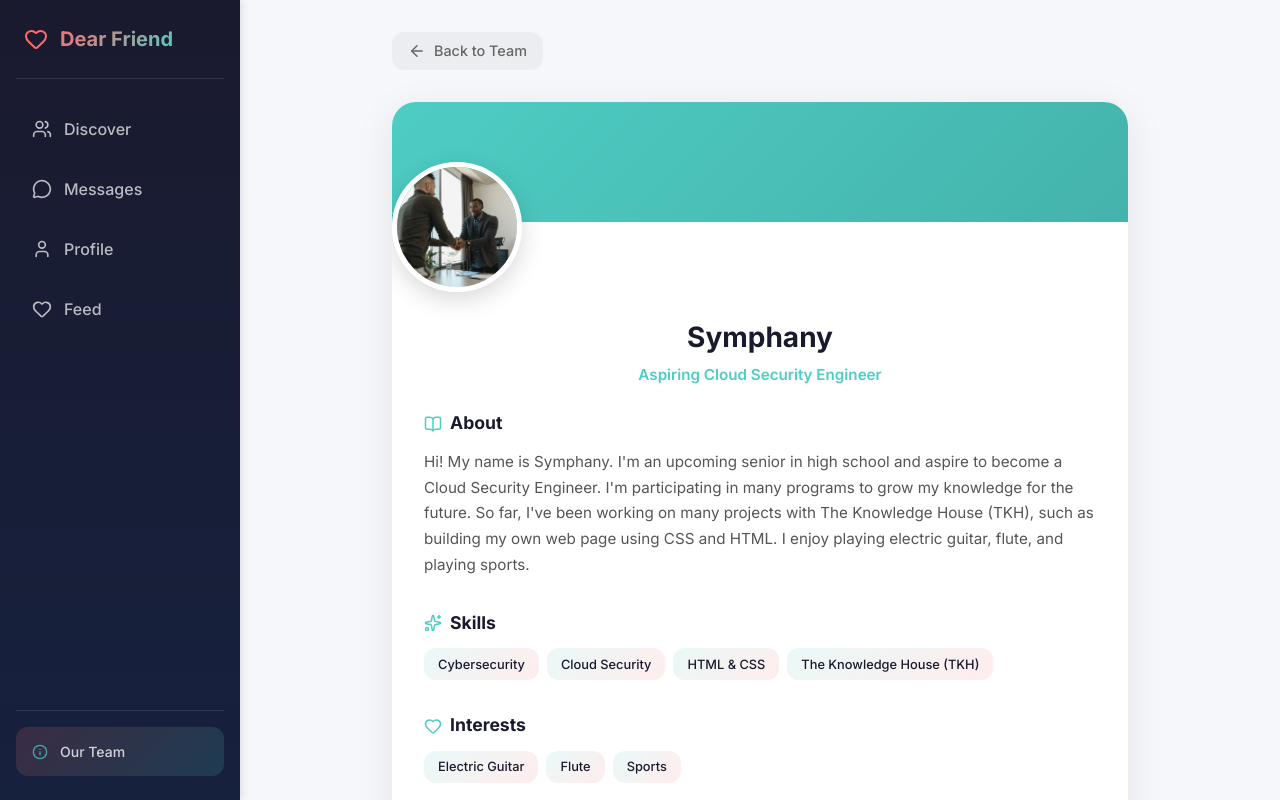
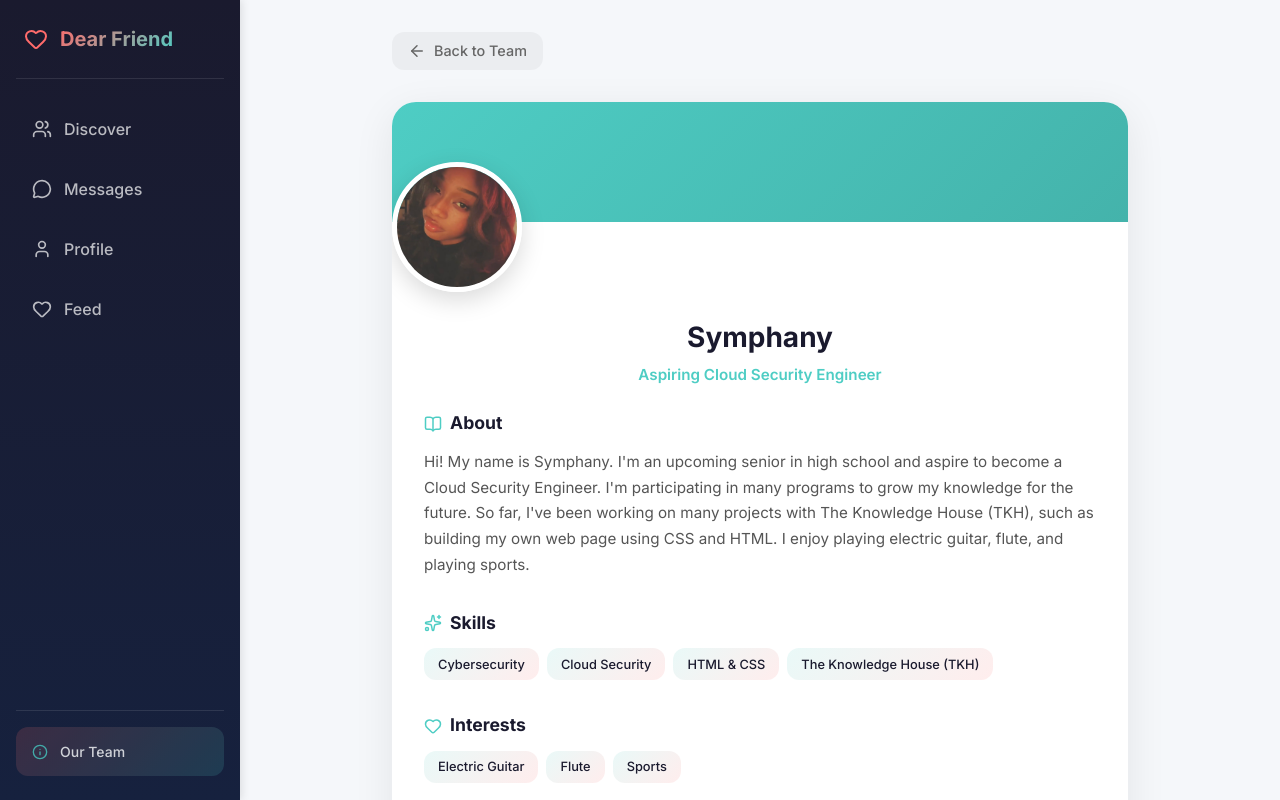
Before and after one commit to symphanydinkins/TTL_DearFriend_TheHashiras, a React (Vite) app: page /team/1 in a window 1280 px wide. Shown: the top 800 px of the page. Built offline with nearby package versions, Linux system fonts and the light colour scheme; no server answers.

Commit message:
Updated teamMembers.ts

```diff
--- a/src/data/teamMembers.ts
+++ b/src/data/teamMembers.ts
@@ -28,7 +28,7 @@ export const TEAM_MEMBERS: TeamMember[] = [
     role: 'Aspiring Cloud Security Engineer',
     bio: "Hi! My name is Symphany. I'm an upcoming senior in high school and aspire to become a Cloud Security Engineer. I'm participating in many programs to grow my knowledge for the future.",
     longBio: "Hi! My name is Symphany. I'm an upcoming senior in high school and aspire to become a Cloud Security Engineer. I'm participating in many programs to grow my knowledge for the future. So far, I've been working on many projects with The Knowledge House (TKH), such as building my own web page using CSS and HTML. I enjoy playing electric guitar, flute, and playing sports.",
-    avatar: '/symphany-avatar.jpg',
+    avatar: '/IMG_2950.jpg',
     skills: ['Cybersecurity', 'Cloud Security', 'HTML & CSS', 'The Knowledge House (TKH)'],
     interests: ['Electric Guitar', 'Flute', 'Sports'],
     education: ['Upcoming Senior in High School', 'Atlanta Technical College (Fall 2026)'],
```
